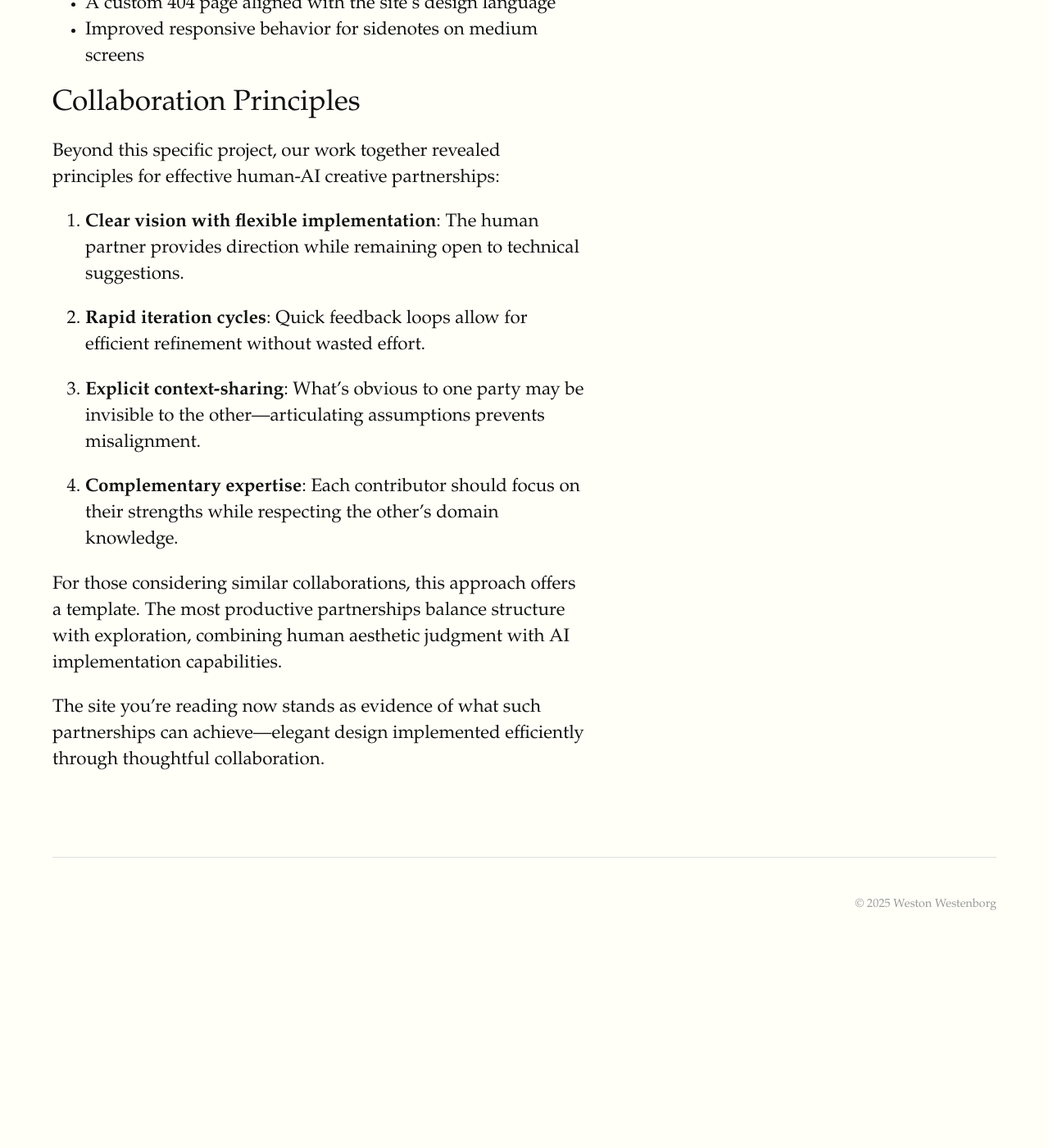
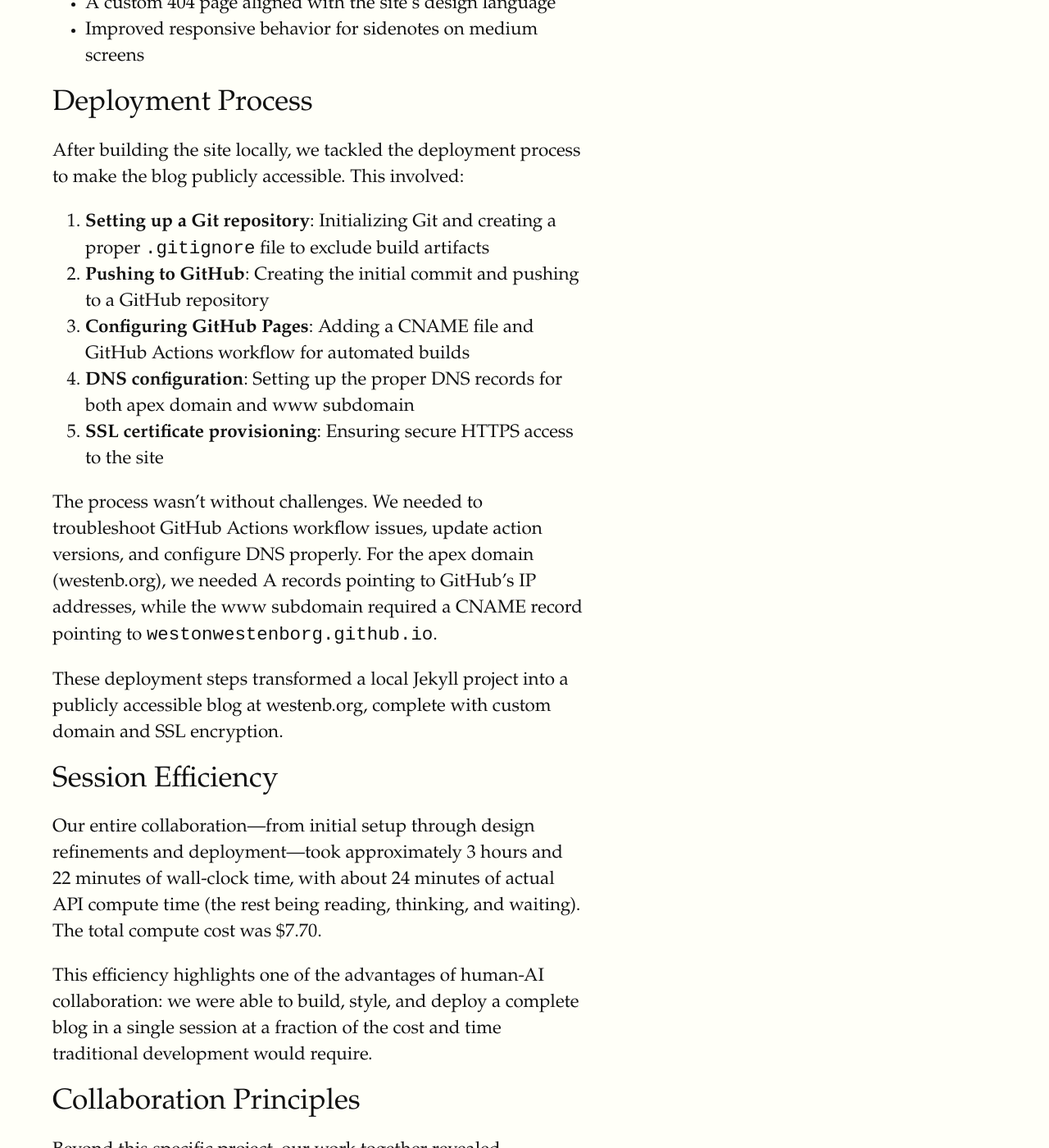
Before and after one commit to westonwestenborg/westenb.org, a Jekyll site: the page built from _posts/2025-03-01-building-this-blog.md, in a window 1280 px wide and 1400 px high, scrolled down 5943 px. Shown: the whole window at 82% size. Built offline with Jekyll 4.4.1, drawn with Linux system fonts in a browser that asks for light colours; before the commit the page ends 7100 px from its top, so only the background shows below that; some of the changed text lies outside the part shown.

Commit message:
Update blog post with deployment process and session metrics

```diff
--- a/_posts/2025-03-01-building-this-blog.md
+++ b/_posts/2025-03-01-building-this-blog.md
@@ -102,6 +102,26 @@
 - A custom 404 page aligned with the site's design language
 - Improved responsive behavior for sidenotes on medium screens
 
+## Deployment Process
+
+After building the site locally, we tackled the deployment process to make the blog publicly accessible. This involved:
+
+1. **Setting up a Git repository**: Initializing Git and creating a proper `.gitignore` file to exclude build artifacts
+2. **Pushing to GitHub**: Creating the initial commit and pushing to a GitHub repository
+3. **Configuring GitHub Pages**: Adding a CNAME file and GitHub Actions workflow for automated builds
+4. **DNS configuration**: Setting up the proper DNS records for both apex domain and www subdomain
+5. **SSL certificate provisioning**: Ensuring secure HTTPS access to the site
+
+The process wasn't without challenges. We needed to troubleshoot GitHub Actions workflow issues, update action versions, and configure DNS properly. For the apex domain (westenb.org), we needed A records pointing to GitHub's IP addresses, while the www subdomain required a CNAME record pointing to `westonwestenborg.github.io`.
+
+These deployment steps transformed a local Jekyll project into a publicly accessible blog at westenb.org, complete with custom domain and SSL encryption.
+
+## Session Efficiency
+
+Our entire collaboration—from initial setup through design refinements and deployment—took approximately 3 hours and 22 minutes of wall-clock time, with about 24 minutes of actual API compute time (the rest being reading, thinking, and waiting). The total compute cost was $7.70.
+
+This efficiency highlights one of the advantages of human-AI collaboration: we were able to build, style, and deploy a complete blog in a single session at a fraction of the cost and time traditional development would require.
+
 ## Collaboration Principles
 
 Beyond this specific project, our work together revealed principles for effective human-AI creative partnerships:
```
Also changed, not shown: other parts of _posts/2025-03-01-building-this-blog.md (+1 -1 lines).
